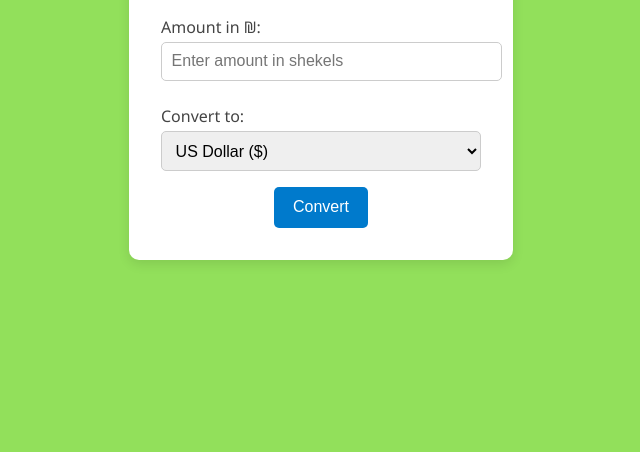
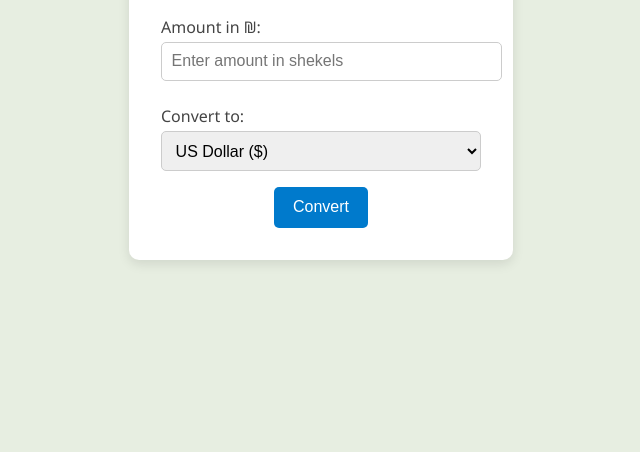
Before and after one commit to roeezach/DevOpsCourseProject, a website: page app/public/index.html in a window 1280 px wide. Shown: the part 348-800 px from the top of the page, without its empty margins (319-959 px from the left). Drawn offline with Linux system fonts and the light colour scheme.

Commit message:
change to white

```diff
--- a/app/public/style.css
+++ b/app/public/style.css
@@ -1,6 +1,6 @@
 body {
   font-family: "Segoe UI", Tahoma, Geneva, Verdana, sans-serif;
-  background-color: #92e05b;
+  background-color: #e7eee1;
   margin: 0;
   display: flex;
   justify-content: center;
```
